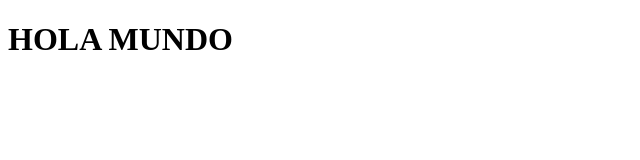
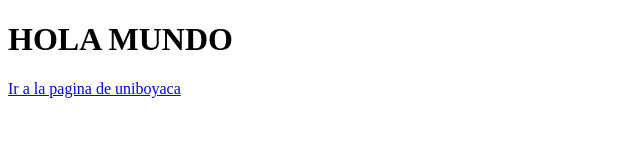
Before and after one commit to rinconsebaz/test_programacion_1, a plain HTML site: page index.html in a window 1280 px wide. Shown: the whole page, without its empty margins (0-640 px from the left). Drawn offline with Linux system fonts and the light colour scheme.

Commit message:
Se agrego en enlace de la uniboyaca

```diff
--- a/index.html
+++ b/index.html
@@ -6,5 +6,6 @@
     </head>
     <body>
         <h1>HOLA MUNDO</h1>
+        <a href=" https://uniboyaca.edu.co">Ir a la pagina de uniboyaca</a>
     </body>
 </hmtl>
```
